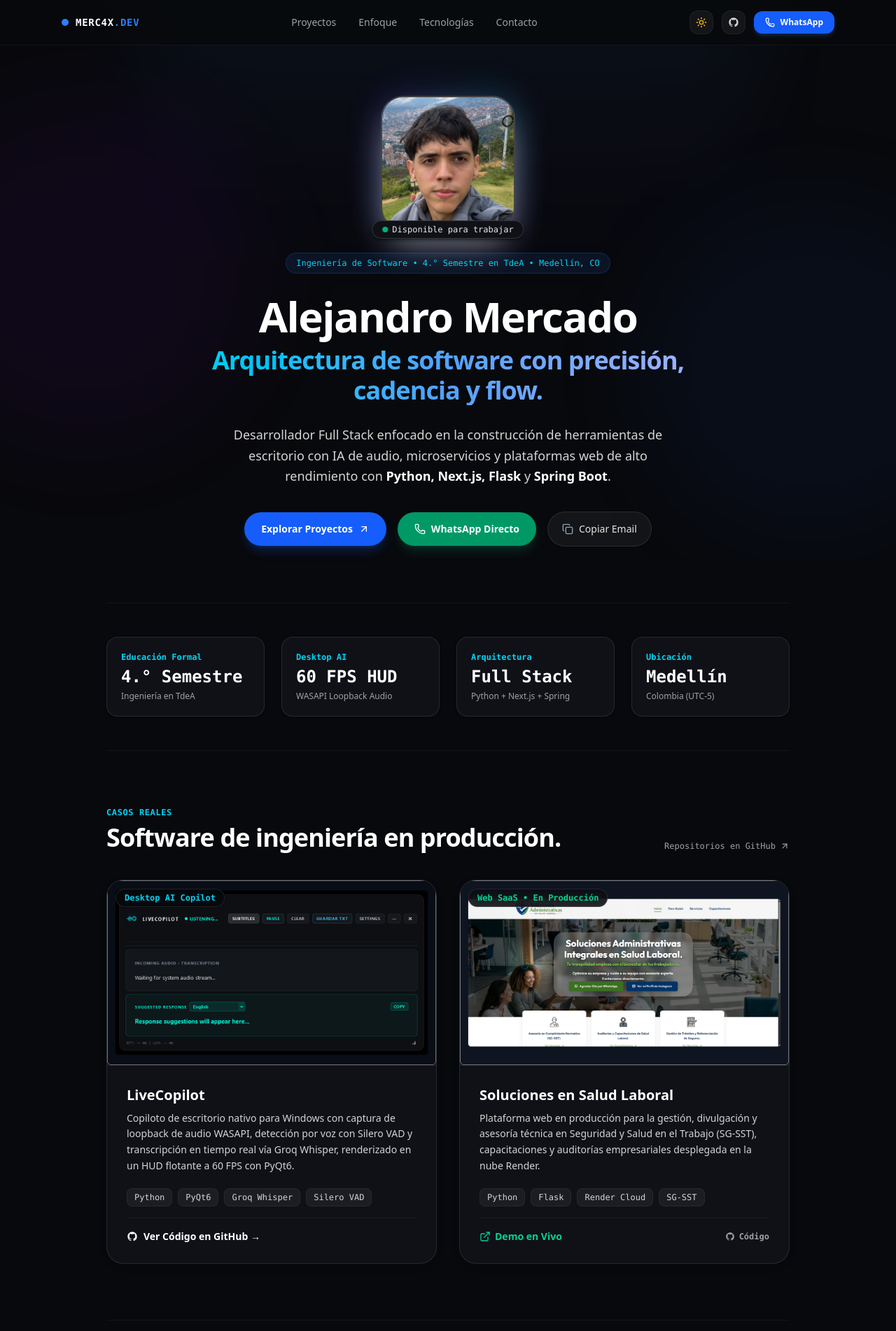
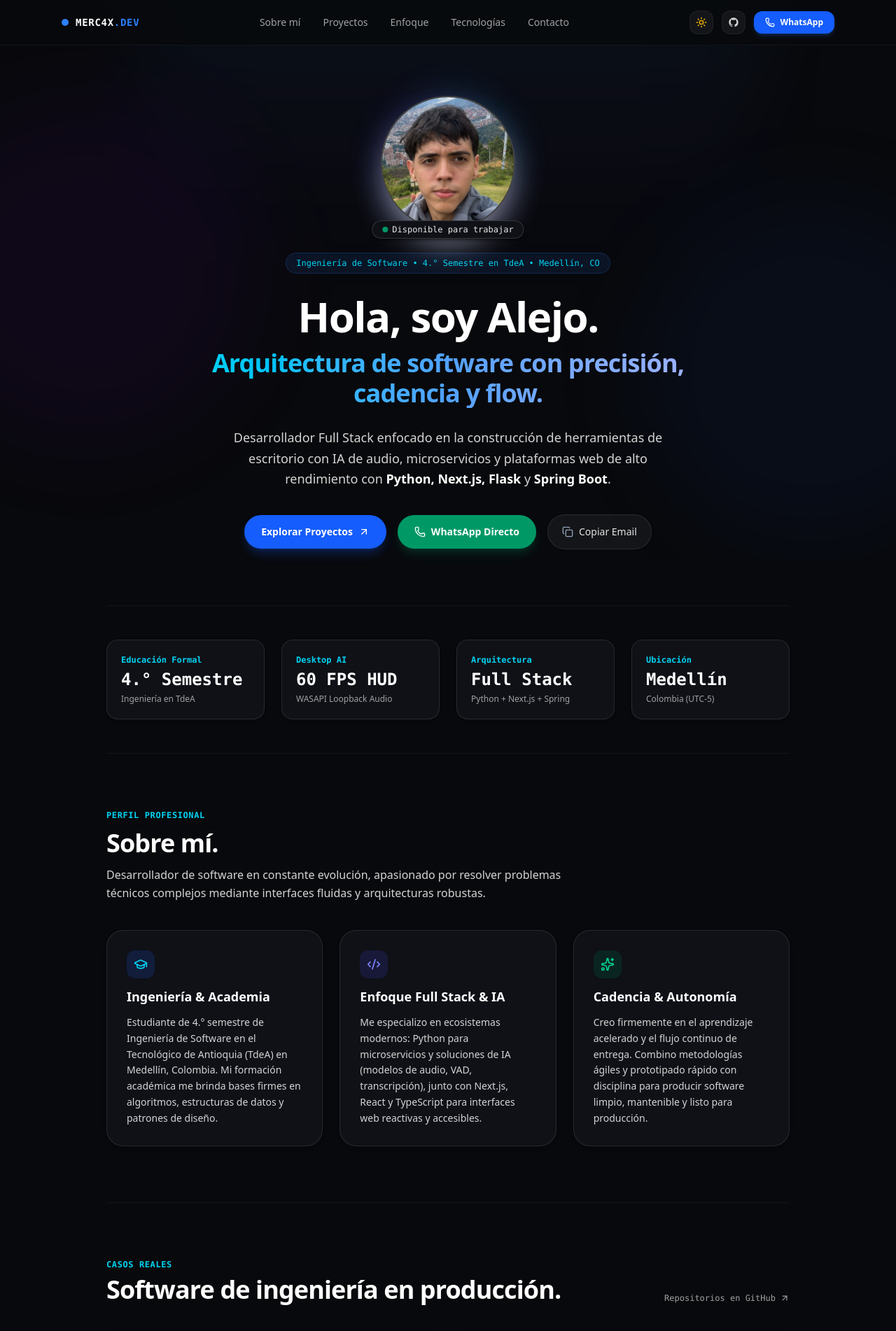
Before and after one commit to Merc4x/portafolio, a Next.js app: page / in a window 1280 px wide. Shown: the top 1902 px of the page at 70% size. Built offline with nearby package versions, Linux system fonts and the light colour scheme.

Commit message:
feat: Circular photo container, Hola soy Alejo headline, and Sobre mi section

```diff
--- a/src/app/page.tsx
+++ b/src/app/page.tsx
@@ -105,6 +105,9 @@ export default function Home() {
 
           {/* Desktop Nav Links */}
           <nav className="hidden md:flex items-center gap-8 text-sm font-medium text-slate-600 dark:text-neutral-400">
+            <a href="#sobre-mi" className="hover:text-slate-900 dark:hover:text-white transition-colors">
+              Sobre mí
+            </a>
             <a href="#proyectos" className="hover:text-slate-900 dark:hover:text-white transition-colors">
               Proyectos
             </a>
@@ -168,6 +171,13 @@ export default function Home() {
           <div className="md:hidden border-t border-slate-200 dark:border-white/10 bg-white/95 dark:bg-[#0c0e14]/95 backdrop-blur-2xl px-5 py-6 space-y-4 shadow-xl">
             <nav className="flex flex-col space-y-2 font-medium text-base text-slate-800 dark:text-neutral-200">
               <a
+                href="#sobre-mi"
+                onClick={closeMenu}
+                className="py-2 px-3 rounded-lg hover:bg-slate-100 dark:hover:bg-white/5 transition-colors"
+              >
+                Sobre mí
+              </a>
+              <a
                 href="#proyectos"
                 onClick={closeMenu}
                 className="py-2 px-3 rounded-lg hover:bg-slate-100 dark:hover:bg-white/5 transition-colors"
@@ -221,10 +231,10 @@ export default function Home() {
           <div className="flex flex-col items-center justify-center pt-2 sm:pt-4">
             <div className="relative group">
               {/* Glowing aura frame (soft sky/blue in light mode, cyan/indigo in dark mode) */}
-              <div className="absolute -inset-1.5 rounded-[2.2rem] bg-gradient-to-tr from-blue-500/25 via-indigo-500/20 to-sky-400/25 dark:from-blue-600/30 dark:via-indigo-600/25 dark:to-cyan-500/30 blur-xl opacity-75 group-hover:opacity-100 transition-opacity" />
+              <div className="absolute -inset-1.5 rounded-full bg-gradient-to-tr from-blue-500/25 via-indigo-500/20 to-sky-400/25 dark:from-blue-600/30 dark:via-indigo-600/25 dark:to-cyan-500/30 blur-xl opacity-75 group-hover:opacity-100 transition-opacity" />
 
               {/* Main Photo Container with crisp shadow */}
-              <div className="relative w-36 h-36 sm:w-48 sm:h-48 rounded-[2rem] overflow-hidden bg-white dark:bg-neutral-900 border-2 border-slate-200 dark:border-white/20 shadow-xl shadow-slate-200/70 dark:shadow-2xl group-hover:scale-105 transition-transform duration-300">
+              <div className="relative w-36 h-36 sm:w-48 sm:h-48 rounded-full overflow-hidden bg-white dark:bg-neutral-900 border-2 border-slate-200 dark:border-white/20 shadow-xl shadow-slate-200/70 dark:shadow-2xl group-hover:scale-105 transition-transform duration-300">
                 <img
                   src={`${basePath}/images/alejandro-mercado.jpg`}
                   alt="Alejandro Mercado"
@@ -248,9 +258,9 @@ export default function Home() {
           </div>
 
           {/* 3. NOMBRE Y TITULAR DE IMPACTO ORIGINAL */}
-          <div className="space-y-2 max-w-3xl mx-auto">
+          <div className="space-y-3 max-w-3xl mx-auto">
             <h1 className="text-4xl sm:text-6xl font-black tracking-tight text-slate-950 dark:text-white leading-[1.1]">
-              Alejandro Mercado
+              Hola, soy Alejo.
             </h1>
             <p className="text-2xl sm:text-4xl font-extrabold tracking-tight bg-gradient-to-r from-blue-700 via-indigo-600 to-sky-600 dark:from-cyan-400 dark:via-blue-400 dark:to-indigo-300 bg-clip-text text-transparent leading-[1.2]">
               Arquitectura de software con precisión, cadencia y flow.
@@ -317,6 +327,62 @@ export default function Home() {
               <div className="text-xs font-mono text-blue-700 dark:text-cyan-400 font-semibold">Ubicación</div>
               <div className="text-xl sm:text-2xl font-black text-slate-950 dark:text-white font-mono">Medellín</div>
               <div className="text-xs text-slate-500 dark:text-neutral-400">Colombia (UTC-5)</div>
+            </div>
+          </div>
+        </section>
+
+        {/* SECTION: SOBRE MÍ */}
+        <section id="sobre-mi" className="py-16 sm:py-20 border-b border-slate-200/80 dark:border-white/5">
+          <div className="space-y-3 mb-10">
+            <div className="text-xs font-mono text-blue-700 dark:text-cyan-400 uppercase tracking-wider font-bold">
+              Perfil Profesional
+            </div>
+            <h2 className="text-3xl sm:text-4xl font-black text-slate-950 dark:text-white tracking-tight">
+              Sobre mí.
+            </h2>
+            <p className="text-slate-600 dark:text-neutral-300 text-sm sm:text-base max-w-2xl leading-relaxed">
+              Desarrollador de software en constante evolución, apasionado por resolver problemas técnicos complejos mediante interfaces fluidas y arquitecturas robustas.
+            </p>
+          </div>
+
+          <div className="grid grid-cols-1 md:grid-cols-3 gap-6">
+            {/* Card 1: Formación y Origen */}
+            <div className="p-6 sm:p-7 rounded-3xl bg-white dark:bg-[#0f1117] border border-slate-200/90 dark:border-white/10 shadow-[0_2px_12px_-2px_rgba(15,23,42,0.05)] hover:shadow-[0_8px_24px_-4px_rgba(15,23,42,0.08)] hover:border-blue-300 dark:hover:border-white/20 transition-all space-y-3">
+              <div className="w-10 h-10 rounded-xl bg-blue-100/80 dark:bg-blue-900/30 border border-blue-200 dark:border-transparent flex items-center justify-center text-blue-700 dark:text-cyan-400 shadow-2xs">
+                <GraduationCap className="w-5 h-5" />
+              </div>
+              <h3 className="text-lg font-bold text-slate-950 dark:text-white">
+                Ingeniería &amp; Academia
+              </h3>
+              <p className="text-xs sm:text-sm text-slate-600 dark:text-neutral-300 leading-relaxed">
+                Estudiante de 4.° semestre de Ingeniería de Software en el Tecnológico de Antioquia (TdeA) en Medellín, Colombia. Mi formación académica me brinda bases firmes en algoritmos, estructuras de datos y patrones de diseño.
+              </p>
+            </div>
+
+            {/* Card 2: Qué Construyo */}
+            <div className="p-6 sm:p-7 rounded-3xl bg-white dark:bg-[#0f1117] border border-slate-200/90 dark:border-white/10 shadow-[0_2px_12px_-2px_rgba(15,23,42,0.05)] hover:shadow-[0_8px_24px_-4px_rgba(15,23,42,0.08)] hover:border-indigo-300 dark:hover:border-white/20 transition-all space-y-3">
+              <div className="w-10 h-10 rounded-xl bg-indigo-100/80 dark:bg-indigo-900/30 border border-indigo-200 dark:border-transparent flex items-center justify-center text-indigo-700 dark:text-indigo-400 shadow-2xs">
+                <Code2 className="w-5 h-5" />
+              </div>
+              <h3 className="text-lg font-bold text-slate-950 dark:text-white">
+                Enfoque Full Stack &amp; IA
+              </h3>
+              <p className="text-xs sm:text-sm text-slate-600 dark:text-neutral-300 leading-relaxed">
+                Me especializo en ecosistemas modernos: Python para microservicios y soluciones de IA (modelos de audio, VAD, transcripción), junto con Next.js, React y TypeScript para interfaces web reactivas y accesibles.
+              </p>
+            </div>
+
+            {/* Card 3: Mentalidad y Cultura */}
+            <div className="p-6 sm:p-7 rounded-3xl bg-white dark:bg-[#0f1117] border border-slate-200/90 dark:border-white/10 shadow-[0_2px_12px_-2px_rgba(15,23,42,0.05)] hover:shadow-[0_8px_24px_-4px_rgba(15,23,42,0.08)] hover:border-emerald-300 dark:hover:border-white/20 transition-all space-y-3">
+              <div className="w-10 h-10 rounded-xl bg-emerald-100/80 dark:bg-emerald-900/30 border border-emerald-200 dark:border-transparent flex items-center justify-center text-emerald-700 dark:text-emerald-400 shadow-2xs">
+                <Sparkles className="w-5 h-5" />
+              </div>
+              <h3 className="text-lg font-bold text-slate-950 dark:text-white">
+                Cadencia &amp; Autonomía
+              </h3>
+              <p className="text-xs sm:text-sm text-slate-600 dark:text-neutral-300 leading-relaxed">
+                Creo firmemente en el aprendizaje acelerado y el flujo continuo de entrega. Combino metodologías ágiles y prototipado rápido con disciplina para producir software limpio, mantenible y listo para producción.
+              </p>
             </div>
           </div>
         </section>
```
